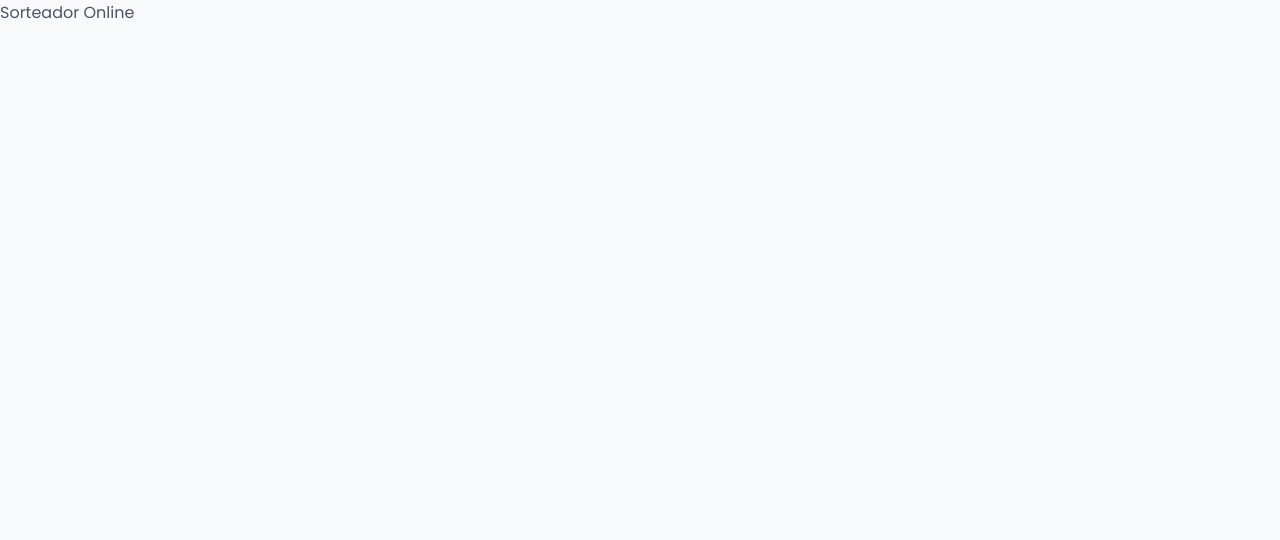
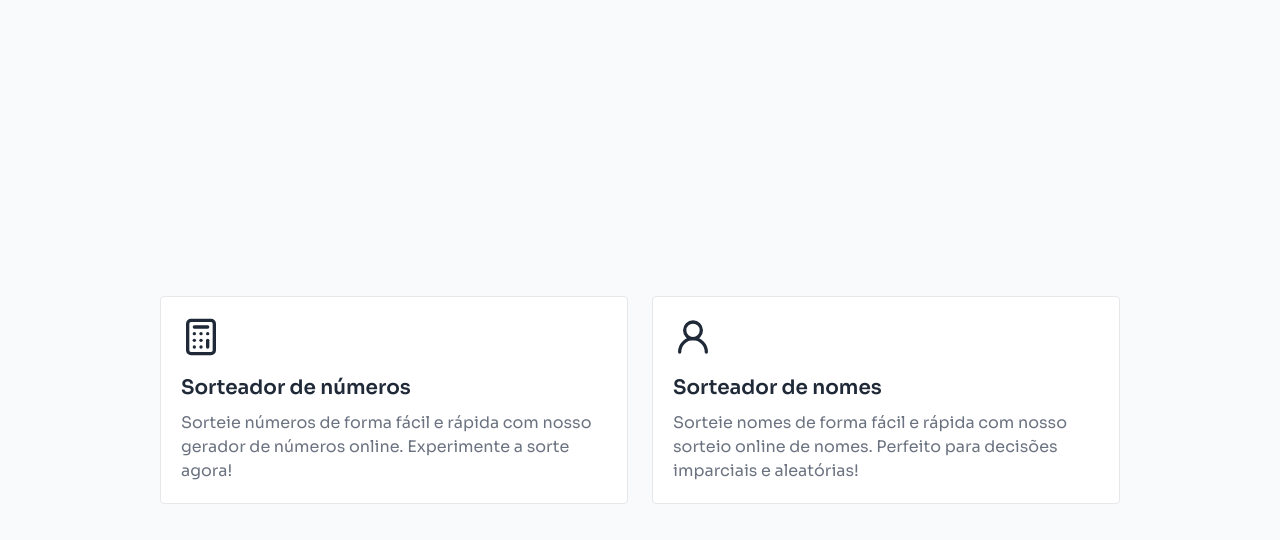
Before and after one commit to ClodoaldoDantas/sorteador-online, a Next.js app: page / in a window 1280 px wide. Shown: the top 540 px of the page. Built offline with nearby package versions, Linux system fonts and the light colour scheme.

Commit message:
Pagina Inicial

```diff
--- a/package.json
+++ b/package.json
@@ -9,6 +9,8 @@
     "lint": "next lint"
   },
   "dependencies": {
+    "classnames": "^2.3.2",
+    "lucide-react": "^0.288.0",
     "next": "13.5.6",
     "react": "^18",
     "react-dom": "^18"
--- a/src/app/globals.scss
+++ b/src/app/globals.scss
@@ -19,13 +19,20 @@
 
   --blue-600: #2563eb;
   --blue-700: #1d4ed8;
+  --white: #ffffff;
 }
 
 body {
   background-color: var(--gray-50);
-  color: var(--gray-600);
+  color: var(--gray-500);
+  line-height: 1.5;
 }
 
 button {
   cursor: pointer;
 }
+
+a {
+  text-decoration: none;
+  color: inherit;
+}
--- a/src/app/layout.tsx
+++ b/src/app/layout.tsx
@@ -1,8 +1,8 @@
 import type { Metadata } from 'next'
-import { Poppins } from 'next/font/google'
+import { Sora } from 'next/font/google'
 import './globals.scss'
 
-const poppins = Poppins({ subsets: ['latin'], weight: ["400", "600"] })
+const sora = Sora({ subsets: ['latin'], weight: ['400', '600'] })
 
 export const metadata: Metadata = {
   title: 'Sorteador Online',
@@ -16,7 +16,7 @@ export default function RootLayout({
 }) {
   return (
     <html lang="pt-br">
-      <body className={poppins.className}>{children}</body>
+      <body className={sora.className}>{children}</body>
     </html>
   )
 }
--- a/src/app/page.module.scss
+++ b/src/app/page.module.scss
@@ -0,0 +1,46 @@
+.main {
+  height: 100vh;
+  width: 100vw;
+
+  display: flex;
+  align-items: center;
+  justify-content: center;
+}
+
+.grid {
+  display: grid;
+  grid-template-columns: repeat(2, 1fr);
+  gap: 1.5rem;
+
+  @media (max-width: 767px) {
+    grid-template-columns: 1fr;
+  }
+}
+
+.card {
+  padding: 1.25rem;
+  background-color: var(--white);
+  border: 1px solid var(--gray-200);
+  border-radius: 4px;
+
+  display: flex;
+  flex-direction: column;
+
+  transition: transform 0.2s;
+
+  &:hover {
+    transform: translateY(-5px);
+  }
+
+  svg {
+    margin-bottom: 1rem;
+    color: var(--gray-800);
+  }
+
+  strong {
+    font-size: 1.25rem;
+    font-weight: 600;
+    color: var(--gray-800);
+    margin-bottom: 0.5rem;
+  }
+}
--- a/src/app/page.tsx
+++ b/src/app/page.tsx
@@ -1,9 +1,36 @@
+import Link from 'next/link'
+import { Calculator, User2 } from 'lucide-react'
+import { Container } from '@/components/Container'
 import styles from './page.module.scss'
 
 export default function Home() {
   return (
     <main className={styles.main}>
-      <h1>Sorteador Online</h1>
+      <Container className={styles.grid}>
+        <Link href="/sorteador-de-numeros">
+          <div className={styles.card}>
+            <Calculator size={40} />
+
+            <strong>Sorteador de números</strong>
+            <p>
+              Sorteie números de forma fácil e rápida com nosso gerador de
+              números online. Experimente a sorte agora!
+            </p>
+          </div>
+        </Link>
+
+        <Link href="/sorteador-de-nomes">
+          <div className={styles.card}>
+            <User2 size={40} />
+
+            <strong>Sorteador de nomes</strong>
+            <p>
+              Sorteie nomes de forma fácil e rápida com nosso sorteio online de
+              nomes. Perfeito para decisões imparciais e aleatórias!
+            </p>
+          </div>
+        </Link>
+      </Container>
     </main>
   )
 }
--- /dev/null
+++ b/src/components/Container/index.tsx
@@ -0,0 +1,16 @@
+import { ReactNode } from 'react'
+import classNames from 'classnames'
+import styles from './styles.module.scss'
+
+type ContainerProps = {
+  className?: string
+  children: ReactNode
+}
+
+export function Container(props: ContainerProps) {
+  return (
+    <div className={classNames(styles.container, props.className)}>
+      {props.children}
+    </div>
+  )
+}
--- /dev/null
+++ b/src/components/Container/styles.module.scss
@@ -0,0 +1,9 @@
+.container {
+  max-width: 992px;
+  width: 100%;
+
+  margin-right: auto;
+  margin-left: auto;
+  padding-right: 1rem;
+  padding-left: 1rem;
+}
```
Also changed, not shown: src/app/sorteador-de-nomes/page.tsx (added, +7 -0 lines), src/app/sorteador-de-numeros/page.tsx (added, +7 -0 lines), 1 other file (tests, documents, lock files or other folders).
